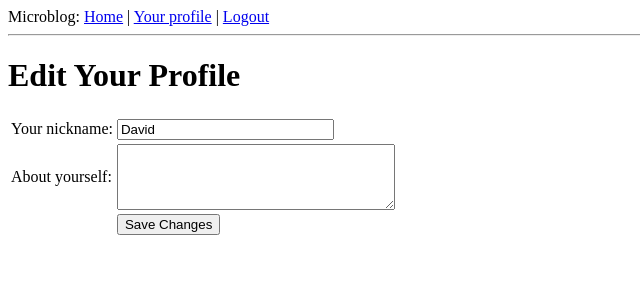
After one commit to Haustorium/Flask-Microblog, a Flask app: page /edit in a window 1280 px wide. The commit adds this page. Shown: the top 300 px of the page, without its empty margins (0-640 px from the left). Run offline with Flask 2, Linux system fonts and the light colour scheme; a user stored in the database is signed in; data comes from the database, SQL or seed files in the repository; both versions use the stored data as it was after the commit.

Commit message:
Finalizing user pages

```diff
--- a/app/forms.py
+++ b/app/forms.py
@@ -1,7 +1,10 @@
 from flask.ext.wtf import Form
-from wtforms import StringField, BooleanField
-from wtforms.validators import DataRequired
+from wtforms import StringField, BooleanField, TextAreaField
+from wtforms.validators import DataRequired, Length
 
+class EditForm(Form):
+	nickname = StringField('nickname',validators=[DataRequired()])
+	about_me = TextAreaField('about_me', validators=[Length(min=0, max=140)])
 
 class LoginForm(Form):
     openid = StringField('openid', validators=[DataRequired()])
--- /dev/null
+++ b/app/templates/edit.html
@@ -0,0 +1,23 @@
+<!-- extend base layout -->
+{% extends "base.html" %}
+
+{% block content %}
+  <h1>Edit Your Profile</h1>
+  <form action="" method="post" name="edit">
+      {{form.hidden_tag()}}
+      <table>
+          <tr>
+              <td>Your nickname:</td>
+              <td>{{ form.nickname(size=24) }}</td>
+          </tr>
+          <tr>
+              <td>About yourself:</td>
+              <td>{{ form.about_me(cols=32, rows=4) }}</td>
+          </tr>
+          <tr>
+              <td></td>
+              <td><input type="submit" value="Save Changes"></td>
+          </tr>
+      </table>
+  </form>
+{% endblock %}
--- a/app/templates/user.html
+++ b/app/templates/user.html
@@ -14,6 +14,9 @@
           		{% if user.last_seen %}
           		<p><i>Last seen on: {{ user.last_seen }}</i></p>
           		{% endif %}
+          		{% if user.id == g.user.id %}
+        <p><a href="{{ url_for('edit') }}">Edit</a></p>
+        {% endif %}
 			</td>
 		</tr>
 	</table>
--- a/app/views.py
+++ b/app/views.py
@@ -1,9 +1,10 @@
 from flask import render_template, flash, redirect, session, url_for, request, g
 from flask.ext.login import login_user, logout_user, current_user, login_required
 from app import app, db, lm, oid
-from .forms import LoginForm
+from .forms import LoginForm, EditForm
 from .models import User
 from datetime import datetime
+
 
 @lm.user_loader
 def load_user(id):
@@ -90,3 +91,19 @@ def user(nickname):
     ]
 
     return render_template('user.html',title = "%s's page" % nickname, user = user,posts = posts)
+
+@app.route('/edit', methods=['GET', 'POST'])
+@login_required
+def edit():
+    form = EditForm()
+    if form.validate_on_submit():
+        g.user.nickname = form.nickname.data
+        g.user.about_me = form.about_me.data
+        db.session.add(g.user)
+        db.session.commit()
+        flash('Your changes have been saved.')
+        return redirect(url_for('edit'))
+    else:
+        form.nickname.data = g.user.nickname
+        form.about_me.data = g.user.about_me
+    return render_template('edit.html', form=form)
```
Also changed, not shown: app.db.
